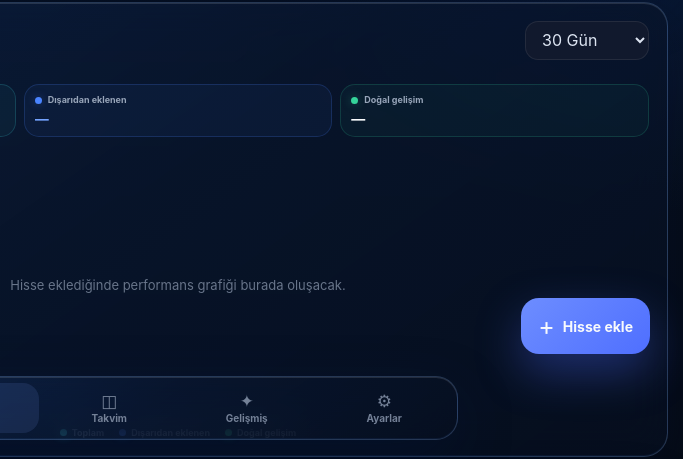
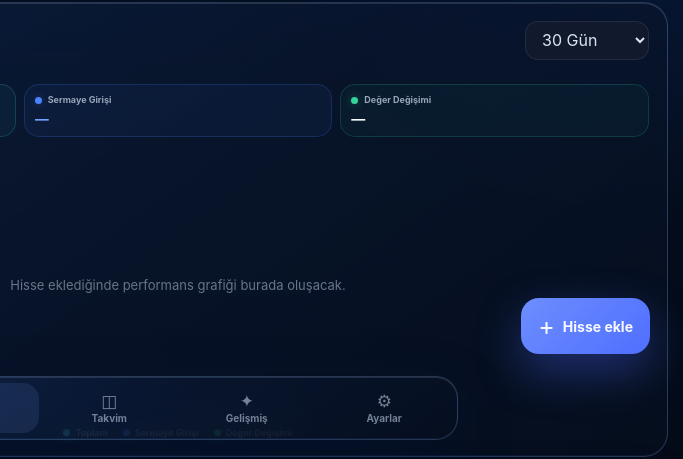
Before and after one commit to canmuslu59/halka-arz-portfoy, a website with bundled scripts: page public/index.html in a window 1280 px wide. Shown: the part 350-809 px from the top of the page, 462-1145 px from the left. Built offline with nearby package versions, Linux system fonts and the light colour scheme.

Commit message:
ui(test): rename portfolio history metrics in web source

```diff
--- a/public/index.html
+++ b/public/index.html
@@ -85,11 +85,11 @@
           <strong id="historyTotalValue">—</strong>
         </div>
         <div class="history-summary-item external">
-          <span><i></i>Dışarıdan eklenen</span>
+          <span><i></i>Sermaye Girişi</span>
           <strong id="historyExternalValue">—</strong>
         </div>
         <div class="history-summary-item natural">
-          <span><i></i>Doğal gelişim</span>
+          <span><i></i>Değer Değişimi</span>
           <strong id="historyNaturalValue">—</strong>
         </div>
       </div>
@@ -100,8 +100,8 @@
       </div>
       <div class="history-chart-legend" aria-hidden="true">
         <span class="total"><i></i>Toplam</span>
-        <span class="external"><i></i>Dışarıdan eklenen</span>
-        <span class="natural"><i></i>Doğal gelişim</span>
+        <span class="external"><i></i>Sermaye Girişi</span>
+        <span class="natural"><i></i>Değer Değişimi</span>
       </div>
     </section>
 
```
